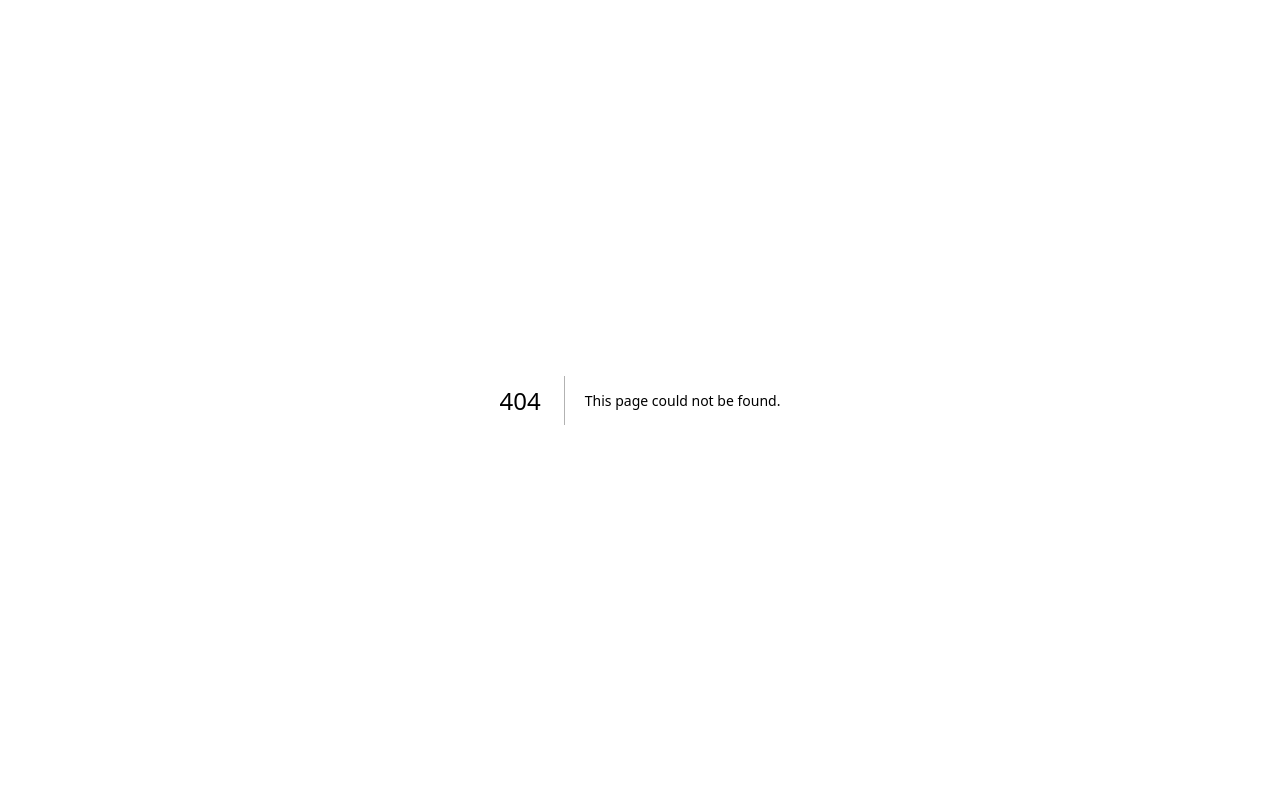
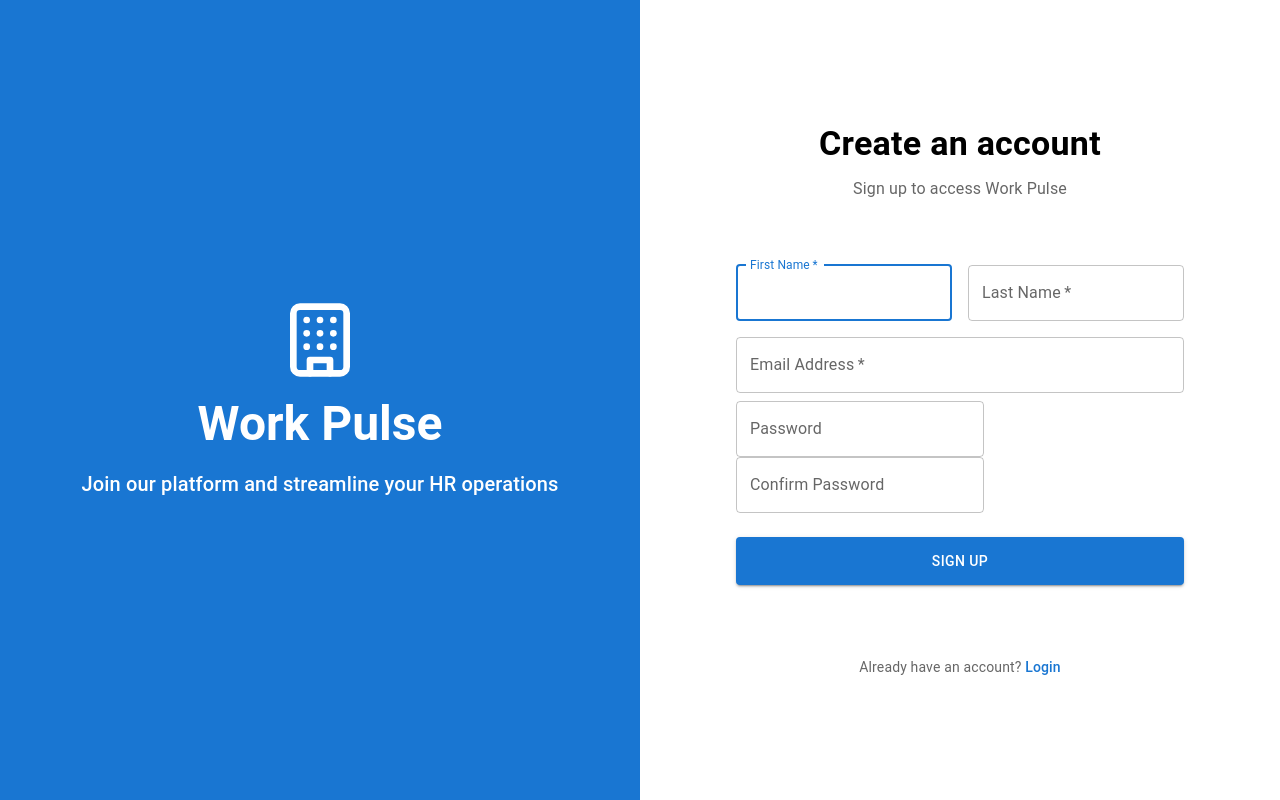
Before and after one commit to imthadh-ahamed/WorkPulse-frontend, a Next.js app in the folder client/: page /signup in a window 1280 px wide. Before the commit this address had no page. Built offline with nearby package versions, Linux system fonts and the light colour scheme.

Commit message:
Add the signup page and update the pages

```diff
--- a/client/package.json
+++ b/client/package.json
@@ -14,11 +14,14 @@
     "@emotion/styled": "^11.14.0",
     "@mui/icons-material": "^6.4.8",
     "@mui/material": "^6.4.8",
+    "@mui/material-nextjs": "^6.4.3",
+    "formik": "^2.4.6",
     "lucide-react": "^0.483.0",
     "next": "^15.2.3",
     "react": "^19.0.0",
     "react-dom": "^19.0.0",
-    "recharts": "^2.15.1"
+    "recharts": "^2.15.1",
+    "yup": "^1.6.1"
   },
   "devDependencies": {
     "@eslint/eslintrc": "^3",
--- a/client/src/app/page.tsx
+++ b/client/src/app/page.tsx
@@ -65,7 +65,7 @@ export default function LoginPage() {
         >
           <Building size={80} />
           <Typography variant="h3" component="h1" fontWeight="bold">
-            HR Manager
+            Work Pulse
           </Typography>
           <Typography variant="h6" align="center">
             Streamline your HR operations and boost productivity
--- a/client/src/app/pages/settings/page.tsx
+++ b/client/src/app/pages/settings/page.tsx
@@ -105,7 +105,7 @@ export default function SettingsPage() {
                 <TextField
                   fullWidth
                   label="Job Title"
-                  defaultValue="HR Manager"
+                  defaultValue="Work Pulse"
                   variant="outlined"
                 />
               </Grid>
--- /dev/null
+++ b/client/src/app/signup/page.tsx
@@ -0,0 +1,191 @@
+"use client";
+
+import Link from "next/link";
+import { Building } from "lucide-react";
+import { useRouter } from "next/navigation";
+import { Formik, Form } from "formik";
+import * as Yup from "yup";
+import { Button, Box, Typography, Container, Paper, Grid } from "@mui/material";
+import { TextField } from "@mui/material";
+
+// Validation schema
+const SignupSchema = Yup.object().shape({
+  firstName: Yup.string()
+    .min(2, "Too Short!")
+    .max(50, "Too Long!")
+    .required("First name is required"),
+  lastName: Yup.string()
+    .min(2, "Too Short!")
+    .max(50, "Too Long!")
+    .required("Last name is required"),
+  email: Yup.string().email("Invalid email").required("Email is required"),
+  password: Yup.string()
+    .min(8, "Password must be at least 8 characters")
+    .matches(
+      /^(?=.*[a-z])(?=.*[A-Z])(?=.*\d)(?=.*[@$!%*?&])[A-Za-z\d@$!%*?&]/,
+      "Password must contain at least one uppercase letter, one lowercase letter, one number, and one special character"
+    )
+    .required("Password is required"),
+  confirmPassword: Yup.string()
+    .oneOf([Yup.ref("password")], "Passwords must match")
+    .required("Confirm password is required"),
+});
+
+export default function SignupPage() {
+  const router = useRouter();
+
+  const initialValues = {
+    firstName: "",
+    lastName: "",
+    email: "",
+    password: "",
+    confirmPassword: "",
+  };
+
+  return (
+    <Box sx={{ display: "flex", minHeight: "100vh" }}>
+      {/* Left side with logo */}
+      <Box
+        sx={{
+          width: "50%",
+          display: { xs: "none", md: "flex" },
+          flexDirection: "column",
+          alignItems: "center",
+          justifyContent: "center",
+          bgcolor: "primary.main",
+          color: "primary.contrastText",
+          p: 5,
+        }}
+      >
+        <Box
+          sx={{
+            display: "flex",
+            flexDirection: "column",
+            alignItems: "center",
+            gap: 2,
+          }}
+        >
+          <Building size={80} />
+          <Typography variant="h3" component="h1" fontWeight="bold">
+            Work Pulse
+          </Typography>
+          <Typography variant="h6" align="center">
+            Join our platform and streamline your HR operations
+          </Typography>
+        </Box>
+      </Box>
+
+      {/* Right side with signup form */}
+      <Box
+        sx={{
+          width: { xs: "100%", md: "50%" },
+          display: "flex",
+          flexDirection: "column",
+          alignItems: "center",
+          justifyContent: "center",
+          p: 5,
+        }}
+      >
+        <Container maxWidth="sm">
+          <Box sx={{ mb: 4, textAlign: "center" }}>
+            <Typography
+              variant="h4"
+              component="h2"
+              fontWeight="bold"
+              gutterBottom
+            >
+              Create an account
+            </Typography>
+            <Typography variant="body1" color="text.secondary">
+              Sign up to access Work Pulse
+            </Typography>
+          </Box>
+
+          <Paper elevation={0} sx={{ p: 4 }}>
+            <Formik
+              initialValues={initialValues}
+              validationSchema={SignupSchema}
+              onSubmit={(values, { setSubmitting }) => {
+                // In a real app, this would register the user and redirect
+                setTimeout(() => {
+                  console.log("Signup values:", values);
+                  router.push("/dashboard");
+                  setSubmitting(false);
+                }, 500);
+              }}
+            >
+              {({ isSubmitting }) => (
+                <Form>
+                  <Grid container spacing={2}>
+                    <Grid item xs={12} sm={6}>
+                      <TextField
+                        required
+                        fullWidth
+                        id="firstName"
+                        name="firstName"
+                        label="First Name"
+                        autoFocus
+                      />
+                    </Grid>
+                    <Grid item xs={12} sm={6}>
+                      <TextField
+                        required
+                        fullWidth
+                        id="lastName"
+                        name="lastName"
+                        label="Last Name"
+                      />
+                    </Grid>
+                  </Grid>
+
+                  <TextField
+                    margin="normal"
+                    required
+                    fullWidth
+                    id="email"
+                    name="email"
+                    label="Email Address"
+                    autoComplete="email"
+                  />
+
+                  <TextField name="password" label="Password" />
+
+                  <TextField name="confirmPassword" label="Confirm Password" />
+
+                  <Button
+                    type="submit"
+                    fullWidth
+                    variant="contained"
+                    sx={{ mt: 3, mb: 2, py: 1.5 }}
+                    disabled={isSubmitting}
+                  >
+                    {isSubmitting ? "Signing up..." : "Sign Up"}
+                  </Button>
+                </Form>
+              )}
+            </Formik>
+          </Paper>
+
+          <Box sx={{ mt: 3, textAlign: "center" }}>
+            <Typography variant="body2" color="text.secondary">
+              Already have an account?{" "}
+              <Link
+                href="/"
+                style={{ color: "inherit", textDecoration: "none" }}
+              >
+                <Typography
+                  component="span"
+                  variant="body2"
+                  color="primary"
+                  sx={{ fontWeight: "medium" }}
+                >
+                  Login
+                </Typography>
+              </Link>
+            </Typography>
+          </Box>
+        </Container>
+      </Box>
+    </Box>
+  );
+}
--- a/client/src/app/tenant/page.tsx
+++ b/client/src/app/tenant/page.tsx
@@ -65,7 +65,7 @@ export default function CreateOrganizationPage() {
         >
           <Building size={80} />
           <Typography variant="h3" component="h1" fontWeight="bold">
-            HR Manager
+            Work Pulse
           </Typography>
           <Typography variant="h6" align="center">
             Create your organization and start managing your team
--- a/client/src/components/Footer.tsx
+++ b/client/src/components/Footer.tsx
@@ -28,7 +28,7 @@ export function Footer() {
           <Grid container spacing={4}>
             <Grid item xs={12} sm={4}>
               <Typography variant="h6" color="text.primary" gutterBottom>
-                HR Manager
+                Work Pulse
               </Typography>
               <Typography variant="body2" color="text.secondary">
                 Streamline your HR operations and boost productivity.
@@ -70,7 +70,7 @@ export function Footer() {
                     color="text.secondary"
                     sx={{ mb: 1 }}
                   >
-                    © {new Date().getFullYear()} HR Manager. All rights
+                    © {new Date().getFullYear()} Work Pulse. All rights
                     reserved.
                   </Typography>
                   <Box sx={{ display: "flex", gap: 1 }}>
--- a/client/src/components/Sidebar.tsx
+++ b/client/src/components/Sidebar.tsx
@@ -103,7 +103,7 @@ export function Sidebar({ mobileOpen, onDrawerToggle }: SidebarProps) {
         >
           <Building2 />
           <Typography variant="subtitle1" fontWeight="medium">
-            HR Manager
+            Work Pulse
           </Typography>
         </Box>
       </Toolbar>
```
Also changed, not shown: 1 other file (tests, documents, lock files or other folders).
